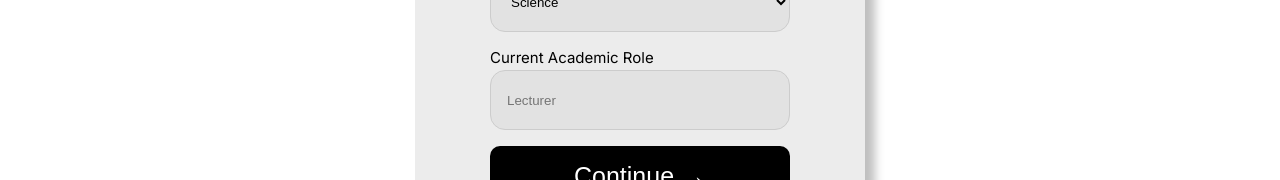
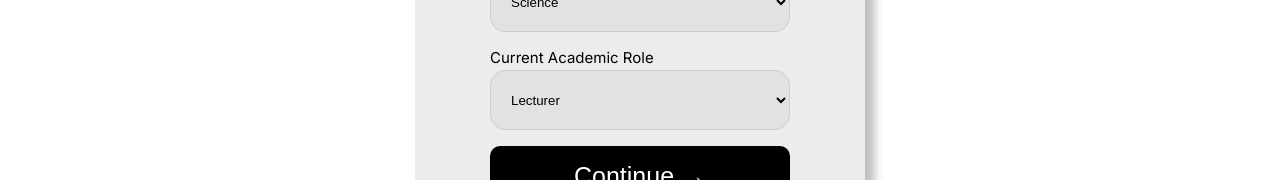
Before and after one commit to ilyKenta/ThinkSync, a Next.js app in the folder frontend/: page /admin-signup in a window 1280 px wide. Shown: the part 437-617 px from the top of the page. Built offline with nearby package versions, Linux system fonts and the light colour scheme.

Commit message:
adapted admin-login

```diff
--- a/frontend/src/app/admin-signup/page.tsx
+++ b/frontend/src/app/admin-signup/page.tsx
@@ -27,7 +27,8 @@ export default function AdminSignupPage() {
     e.preventDefault();
 
     // Assuming user_ID is retrieved from elsewhere like localStorage or session
-    const user_ID =/*"65fc38ee-5415-49f4-96ee-4a1643a69923";*/ localStorage.getItem("user_ID");
+    const user_ID ="65fc38ee-5415-49f4-96ee-4a1643a69923";
+    // localStorage.getItem("user_ID");
     if (!user_ID) {
       alert("User ID is missing.");
       return;
@@ -96,7 +97,15 @@ export default function AdminSignupPage() {
           </select>
 
           <label htmlFor="role">Current Academic Role</label>
-          <input type="text" id="role" name="role" required placeholder="Lecturer" value={formData.role} onChange={handleChange} />
+          <select name="department" id="role" className="drop-down" required value={formData.department} onChange={handleChange}>
+            <option value="lecturer">Lecturer</option>
+            <option value="student">Student</option>
+            <option value="professor">Professor</option>
+            <option value="dean">Dean</option>
+            <option value="librarian">Librarian</option>
+            <option value="reasearcher">Reasearcher</option>
+          </select>
+          {/* <input type="text" id="role" name="role" required placeholder="Lecturer" value={formData.role} onChange={handleChange} /> */}
 
 
           <button type="submit" aria-label="submit information" /*onClick= {() => router.push("/login")}*/>Continue →
```
Also changed, not shown: frontend/src/app/microsoft-logocurve.png (added).
